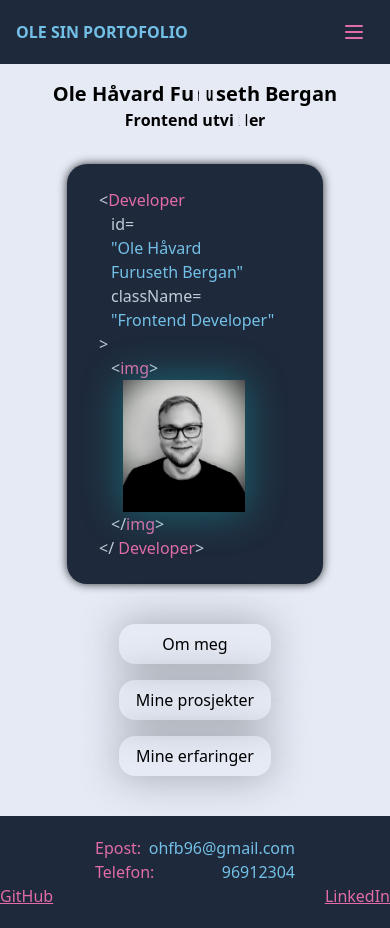
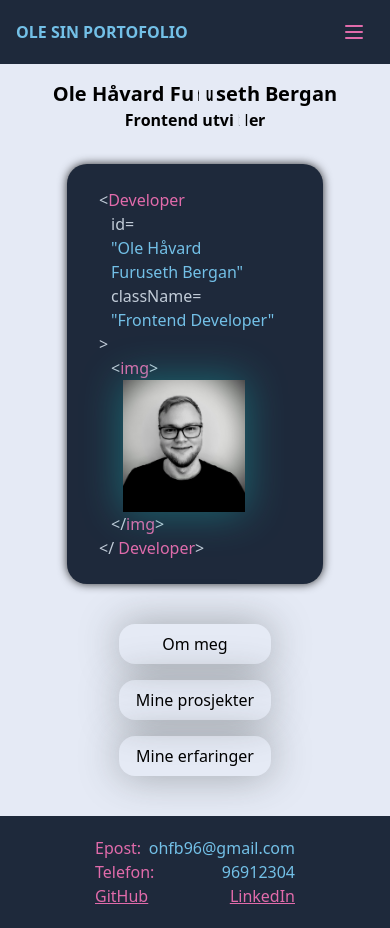
Before and after one commit to OleKoderNo/portofolio-with-tailwind, a Next.js app: page / in a window 390 px wide. Built offline with nearby package versions, Linux system fonts and the light colour scheme.

Commit message:
Added comments to all files

```diff
--- a/components/footer.js
+++ b/components/footer.js
@@ -3,6 +3,7 @@ export default function Footer() {
         <footer
             className="py-5 mt-10 text-center bg-cardBG text-pinkText "
         >
+            {/* Contact email */}
             <div
                 className="w-[200px] flex justify-between mx-auto md:w-[250px]"
             >
@@ -14,6 +15,8 @@ export default function Footer() {
                     ohfb96@gmail.com
                 </p>
             </div>
+
+            {/* Contact number */}
             <div
                 className="w-[200px] flex justify-between mx-auto md:w-[250px]"
             >
@@ -24,8 +27,10 @@ export default function Footer() {
                     96912304
                 </p>
             </div>
+
+            {/* Some links */}
             <div
-                className="flex justify-between mx-auto max-w-4xl"
+                className="flex justify-between mx-auto max-w-[200px] md:max-w-4xl"
             >
                 <p
                     className=" hover:text-blueText underline"
--- a/components/layout.js
+++ b/components/layout.js
@@ -3,7 +3,6 @@ import NavBar from "./navBar"
 
 export default function Layout({ children }) {
 	return (
-		<>
 			<div
 				className="flex flex-col min-h-screen"
 			>
@@ -15,6 +14,5 @@ export default function Layout({ children }) {
 				</div>
 				<Footer />
 			</div>
-		</>
 	)
 }
--- a/components/navBar.js
+++ b/components/navBar.js
@@ -4,12 +4,17 @@ import { useRouter } from "next/router"
 
 const NavBar = () => {
 
+  // Get the router
   const router = useRouter();
+
+  // State to navigate the menu
   const [navbar, setNavbar] = useState(false);
 
+  // Function to detirmine if a link is active
   const isActive = (href) => {
     return router.pathname === href ? "active" : "";
   };
+
   return (
     <nav
       className={`w-full bg-cardBG text-pinkText mb-4 ${navbar ? "bg-black md:bg-transparent" : "bg-transparent"
@@ -17,13 +22,14 @@ const NavBar = () => {
       }
     >
       <div className="justify-between px-4 mx-auto md:items-center md:flex md:px-8 max-w-7xl">
-        <div>
           <div className="flex items-center justify-between py-3 md:py-5 md:block">
             <Link href="/" className="flex items-center  sm:mb-0">
               <p className="self-center  whitespace-nowrap text-blueText uppercase font-bold">
                 Ole sin portofolio
               </p>
             </Link>
+
+            {/* Navigation button for mobile */}
             <div className="md:hidden">
               <button
                 aria-label=" navigasjons knapp"
@@ -33,6 +39,7 @@ const NavBar = () => {
                 }}
               >
                 {navbar ? (
+                  // Icon when mobile menu is open
                   <svg
                     xmlns="http://www.w3.org/2000/svg"
                     className="w-6 h-6 text-white"
@@ -46,6 +53,8 @@ const NavBar = () => {
                     />
                   </svg>
                 ) : (
+
+                  // Icon for when mobile menu is closed
                   <svg
                     xmlns="http://www.w3.org/2000/svg"
                     className="w-6 h-6 text-white"
@@ -64,9 +73,9 @@ const NavBar = () => {
               </button>
             </div>
           </div>
-        </div>
-        <div>
+
           <div
+            // Styling for mobile navigation
             className={`flex-1 justify-self-center pb-3 mt-8  md:block md:pb-0 md:mt-0 bg-black md:bg-transparent ${navbar ? "block" : "hidden"
               }`}
           >
@@ -114,7 +123,6 @@ const NavBar = () => {
               </li>
             </ul>
           </div>
-        </div>
       </div>
     </nav>
   )
--- a/components/projectsCardComponent.js
+++ b/components/projectsCardComponent.js
@@ -4,6 +4,7 @@ import FornyDesktop from "@/images/FornyNorge.png";
 import BAWDesktop from "@/images/BergenArmwrestling.png";
 import KVBDesktop from "@/images/KodeverketBergen.png";
 
+// Data for project cards
 const cardData = [
     {
         title: "Forny Norge",
@@ -31,10 +32,12 @@ const cardData = [
 export default function ProjectsCardComponents() {
     const [activeCard, setActiveCard] = useState(0);
 
+    // Function to render correct card
     const handleClick = (index) => {
         setActiveCard(index);
     };
 
+    //  Function to extract the domain from a URL
     const extractDomain = (url) => {
         const hostname = new URL(url).hostname;
         return hostname.startsWith("www.") ? hostname.slice(4) : hostname;
@@ -107,6 +110,7 @@ export default function ProjectsCardComponents() {
                                 target="_blank"
                                 rel="noopener noreferrer"
                             >
+                                {/* Extract and display the domain from the card URL */}
                                 {extractDomain(card.url)}
                             </a>
                         </p>
--- a/pages/mine-erfaringer.js
+++ b/pages/mine-erfaringer.js
@@ -81,6 +81,8 @@ export default function Experience() {
                     content="width=device-width, initial-scale=1"
                 />
             </Head>
+
+            {/* Header section with animated text */}
             <header
                 className="pb-8 mx-auto font-bold text-center"
             >
--- a/pages/om-meg.js
+++ b/pages/om-meg.js
@@ -17,6 +17,8 @@ export default function Experience() {
                     content="width=device-width, initial-scale=1"
                 />
             </Head>
+
+            {/* Header section with animated text */}
             <header
                 className="pb-8 mx-auto font-bold text-center"
             >
```
Also changed, not shown: pages/mine-prosjekter.js (+16 -3 lines).
